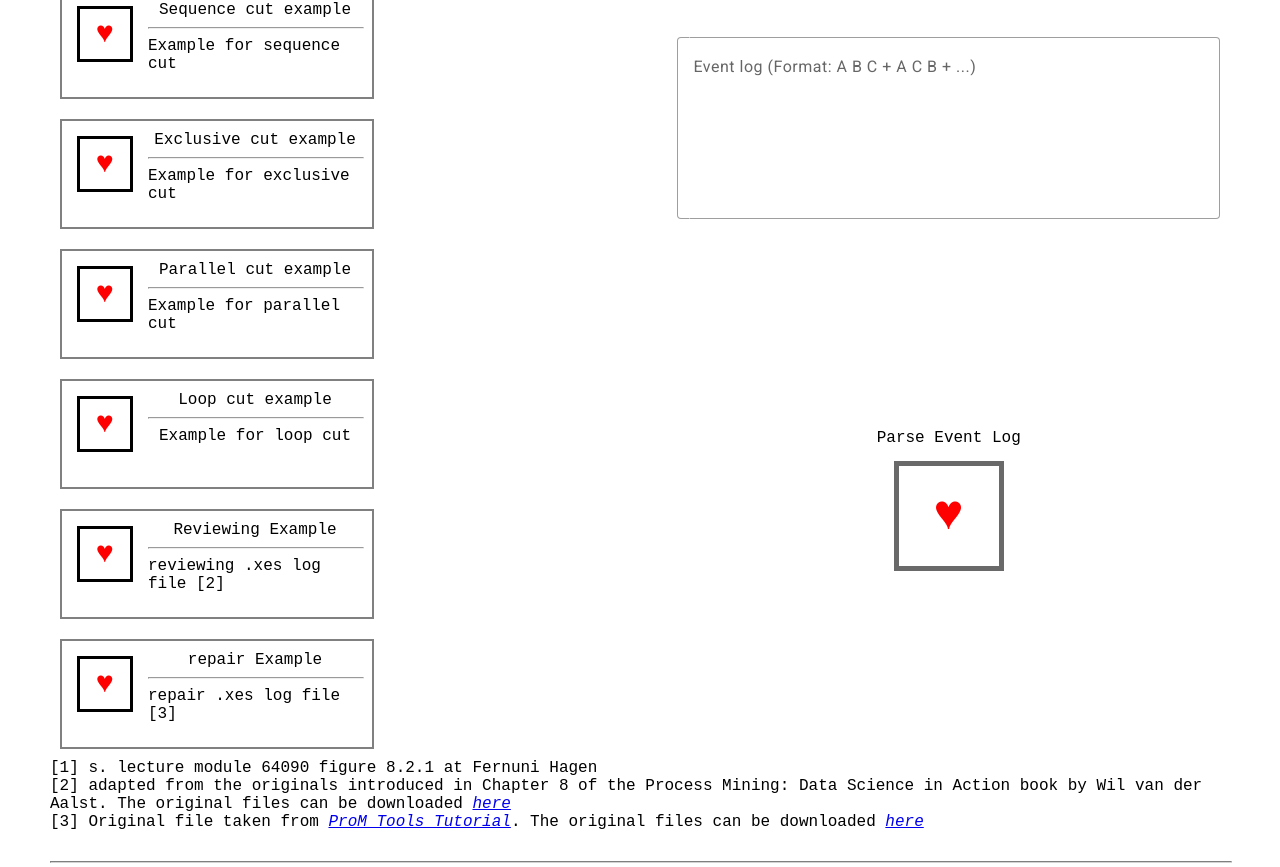
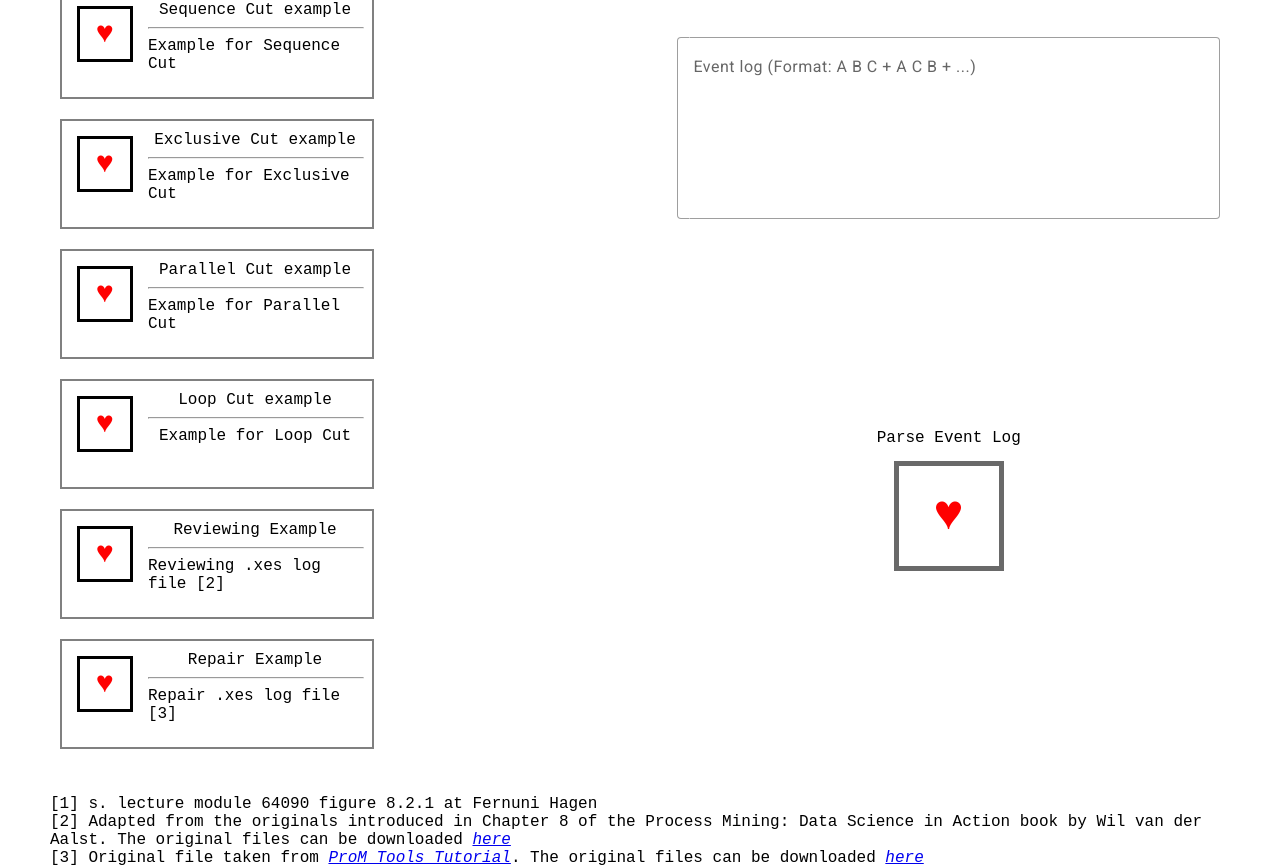
Before and after one commit to TilDans/Westen-FaPra-WiSe-24-25-ImproveLayout, an Angular app: page / in a window 1280 px wide. Shown: the part 1027-1894 px from the top of the page. Built offline with nearby package versions, Linux system fonts and the light colour scheme; what xmlbuilder2 would draw is missing.

Commit message:
upper lower case

```diff
--- a/src/app/app.component.html
+++ b/src/app/app.component.html
@@ -14,22 +14,21 @@
     <app-display class="padding full-size" (fileContent)="processSourceChange($event)"></app-display>
 
     <div class="sampleFile">
-
         <div class="flexRowAlignSpaceEvenlyStart">
             <app-example-file title="Lecture example" link="assets/lectureExample.xes"
                               description="Event log from lecture [1]"></app-example-file>
-            <app-example-file title="Sequence cut example" link="assets/sequenceCut.xes"
-                              description="Example for sequence cut"></app-example-file>
-            <app-example-file title="Exclusive cut example" link="assets/exclusiveCut.xes"
-                              description="Example for exclusive cut"></app-example-file>
-            <app-example-file title="Parallel cut example" link="assets/parallelCut.xes"
-                              description="Example for parallel cut"></app-example-file>
-            <app-example-file title="Loop cut example" link="assets/loopCut.xes"
-                              description="Example for loop cut"></app-example-file>
+            <app-example-file title="Sequence Cut example" link="assets/sequenceCut.xes"
+                              description="Example for Sequence Cut"></app-example-file>
+            <app-example-file title="Exclusive Cut example" link="assets/exclusiveCut.xes"
+                              description="Example for Exclusive Cut"></app-example-file>
+            <app-example-file title="Parallel Cut example" link="assets/parallelCut.xes"
+                              description="Example for Parallel Cut"></app-example-file>
+            <app-example-file title="Loop Cut example" link="assets/loopCut.xes"
+                              description="Example for Loop Cut"></app-example-file>
             <app-example-file title="Reviewing Example" link="assets/reviewing.xes"
-                              description="reviewing .xes log file [2]"></app-example-file>
-            <app-example-file title="repair Example" link="assets/repairExample.xes"
-                              description="repair .xes log file [3]"></app-example-file>
+                              description="Reviewing .xes log file [2]"></app-example-file>
+            <app-example-file title="Repair Example" link="assets/repairExample.xes"
+                              description="Repair .xes log file [3]"></app-example-file>
         </div>
 
         <div class="inputFeature">
@@ -39,11 +38,12 @@
     </div>
 
     <div class="sources">
+        <br><br>
         <div>
             [1] s. lecture module 64090 figure 8.2.1 at Fernuni Hagen
         </div>
         <div>
-            [2] adapted from the originals introduced in Chapter 8 of the
+            [2] Adapted from the originals introduced in Chapter 8 of the
             Process Mining: Data Science in Action book by Wil van der Aalst.
             The original files can be downloaded
             <a href="https://processmining.org/old-version/event-book.html" target="_blank">here</a>
```
